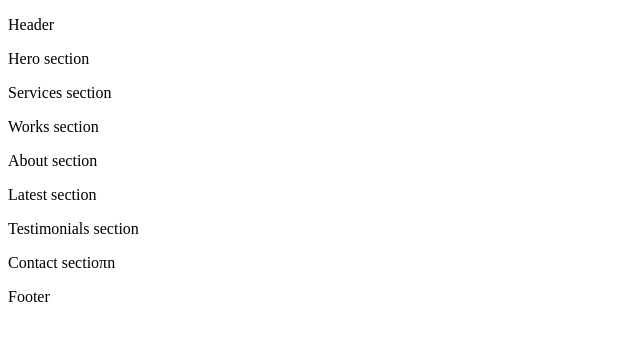
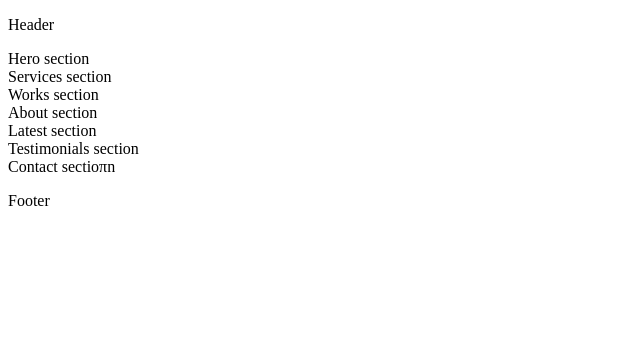
Before and after one commit to maelpseudo/holbertonschool-web_front_end, a plain HTML site: page html_advanced/5-index.html in a window 1280 px wide. Shown: the whole page, without its empty margins (0-640 px from the left). Drawn offline with Linux system fonts and the light colour scheme.

Commit message:
Updated all files

```diff
--- a/html_advanced/5-index.html
+++ b/html_advanced/5-index.html
@@ -15,25 +15,25 @@
 </header>
 <main>
     <section>
-        <p>Hero section</p>
+        Hero section
     </section>
     <section>
-        <p>Services section</p>
+        Services section
     </section>
     <section>
-        <p>Works section</p>
+        Works section
     </section>
     <section>
-        <p>About section</p>
+        About section
     </section>
     <section>
-        <p>Latest section</p>
+        Latest section
     </section>
     <section>
-        <p>Testimonials section</p>
+        Testimonials section
     </section>
     <section>
-        <p>Contact sectioπn</p>
+        Contact sectioπn
     </section>
 </main>
 <footer>
```
